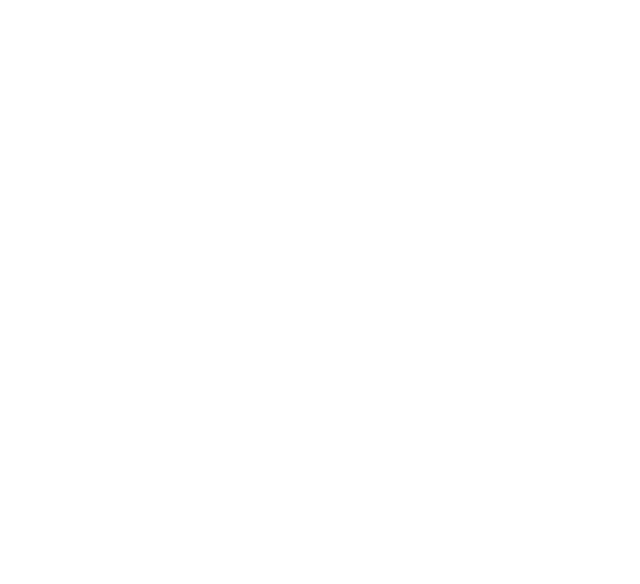
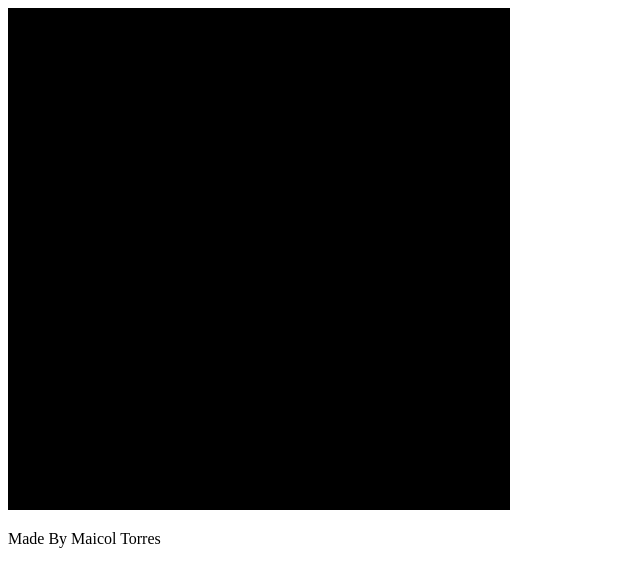
Before and after one commit to Maicolt401/202204-w2chwe-maicol-torres, a website: page index.html in a window 1280 px wide. Shown: the whole page, without its empty margins (0-640 px from the left). Drawn offline with Linux system fonts and the light colour scheme.

Commit message:
made game of the life with some bugs

```diff
--- a/index.html
+++ b/index.html
@@ -1,11 +1,20 @@
 <!DOCTYPE html>
 <html lang="en">
   <head>
-    <link rel="shortcut icon" href="images/ico/ico.png" type="image/x-icon" />
+    <meta charset="UTF-8" />
     <meta name="viewport" content="width=device-width, initial-scale=1.0" />
-    <title>GAME OF THE LIFE</title>
+
+    <link rel="shortcut icon" href="images/ico/ico.png" />
+
+    <script src="js/juego.js" defer></script>
+
+    <title>Game Of Life</title>
   </head>
-  <body>
-    <canvas id="canvas" width="300" height="300"></canvas>
+  <body onload="inicia();">
+    <script src="js/juego.js"></script>
+    <canvas id="canvas" style="border: 1px solid #000000"></canvas>
+    <footer class="footer">
+      <p>Made By Maicol Torres</p>
+    </footer>
   </body>
 </html>
--- /dev/null
+++ b/js/juego.js
@@ -0,0 +1,379 @@
+let canvas;
+let ctx;
+
+const fpsJuego = 20;
+const fpsEditor = 60;
+let fps = fpsJuego;
+
+const canvasX = 500;
+const canvasY = 500;
+let color;
+let tileX;
+let tileY;
+
+// Variable para el tablero junto con sus dimensiones
+let tablero;
+const filas = 100;
+const columnas = 100;
+
+const negro = "#000000";
+const blanco = "#FFFFFF";
+const rojo = "#FF0000";
+
+let pausa = true;
+
+//--------------------------------------------------
+// PATRONES
+
+const patron = [
+  [
+    [0, 1, 0, 0, 1],
+    [1, 0, 0, 0, 0],
+    [1, 0, 0, 0, 1],
+    [1, 1, 1, 1, 0],
+    [0, 0, 0, 0, 0],
+  ],
+
+  [
+    [0, 1, 1, 0, 0],
+    [1, 1, 0, 0, 0],
+    [0, 1, 0, 0, 0],
+    [0, 0, 0, 0, 0],
+    [0, 0, 0, 0, 0],
+  ],
+
+  [
+    [
+      0, 0, 0, 0, 0, 0, 0, 0, 0, 0, 0, 0, 0, 0, 0, 0, 0, 0, 0, 0, 0, 0, 0, 0, 0,
+      1, 0, 0, 0, 0, 0, 0, 0, 0, 0, 0, 0, 0,
+    ],
+    [
+      0, 0, 0, 0, 0, 0, 0, 0, 0, 0, 0, 0, 0, 0, 0, 0, 0, 0, 0, 0, 0, 0, 0, 1, 0,
+      1, 0, 0, 0, 0, 0, 0, 0, 0, 0, 0, 0, 0,
+    ],
+    [
+      0, 0, 0, 0, 0, 0, 0, 0, 0, 0, 0, 0, 0, 1, 1, 0, 0, 0, 0, 0, 0, 1, 1, 0, 0,
+      0, 0, 0, 0, 0, 0, 0, 0, 0, 0, 1, 1, 0,
+    ],
+    [
+      0, 0, 0, 0, 0, 0, 0, 0, 0, 0, 0, 0, 1, 0, 0, 0, 1, 0, 0, 0, 0, 1, 1, 0, 0,
+      0, 0, 0, 0, 0, 0, 0, 0, 0, 0, 1, 1, 0,
+    ],
+    [
+      0, 1, 1, 0, 0, 0, 0, 0, 0, 0, 0, 1, 0, 0, 0, 0, 0, 1, 0, 0, 0, 1, 1, 0, 0,
+      0, 0, 0, 0, 0, 0, 0, 0, 0, 0, 0, 0, 0,
+    ],
+    [
+      0, 1, 1, 0, 0, 0, 0, 0, 0, 0, 0, 1, 0, 0, 0, 1, 0, 1, 1, 0, 0, 0, 0, 1, 0,
+      1, 0, 0, 0, 0, 0, 0, 0, 0, 0, 0, 0, 0,
+    ],
+    [
+      0, 0, 0, 0, 0, 0, 0, 0, 0, 0, 0, 1, 0, 0, 0, 0, 0, 1, 0, 0, 0, 0, 0, 0, 0,
+      1, 0, 0, 0, 0, 0, 0, 0, 0, 0, 0, 0, 0,
+    ],
+    [
+      0, 0, 0, 0, 0, 0, 0, 0, 0, 0, 0, 0, 1, 0, 0, 0, 1, 0, 0, 0, 0, 0, 0, 0, 0,
+      0, 0, 0, 0, 0, 0, 0, 0, 0, 0, 0, 0, 0,
+    ],
+    [
+      0, 0, 0, 0, 0, 0, 0, 0, 0, 0, 0, 0, 0, 1, 1, 0, 0, 0, 0, 0, 0, 0, 0, 0, 0,
+      0, 0, 0, 0, 0, 0, 0, 0, 0, 0, 0, 0, 0,
+    ],
+  ],
+
+  [
+    [1, 0, 0, 1, 0],
+    [0, 0, 0, 0, 1],
+    [1, 0, 0, 0, 1],
+    [0, 1, 1, 1, 1],
+    [0, 0, 0, 0, 0],
+  ],
+
+  [
+    [0, 0, 0, 0, 1],
+    [1, 0, 0, 0, 1],
+    [0, 1, 1, 1, 1],
+    [0, 0, 0, 0, 0],
+  ],
+
+  [
+    [0, 1, 0, 0, 0],
+    [0, 0, 1, 0, 0],
+    [1, 1, 1, 0, 0],
+    [0, 0, 0, 0, 0],
+    [0, 0, 0, 0, 0],
+  ],
+
+  [
+    [1, 1, 1, 0, 0],
+    [1, 0, 0, 0, 0],
+    [0, 1, 0, 0, 0],
+    [0, 0, 0, 0, 0],
+    [0, 0, 0, 0, 0],
+  ],
+];
+
+//--------------------------------------------------
+// CADA CASILLA TENDRÁ UN AGENTE
+// eslint-disable-next-line func-names
+const Agente = function (y, x, vivo) {
+  this.x = x;
+  this.y = y;
+  this.vivo = vivo; // vivo=1 / muerto=0
+
+  this.estadoProx = this.vivo; // indica el estado que tendrá el agente en la siguiente generación
+
+  this.vecinos = [];
+
+  // LO USAMOS PARA CAMBIAR CON EL RATÓN EL AGENTE
+  this.cambiaEstado = () => {
+    if (this.vivo === true) this.vivo = false;
+    else this.vivo = true;
+  };
+
+  this.pintaEstado = (est) => {
+    this.vivo = est;
+  };
+
+  // Método que determina sus vecinos (se usa la primera vez, al crear el agente)
+  this.addVecinos = () => {
+    let xVecino;
+    let yVecino;
+
+    for (let i = -1; i < 2; i++) {
+      for (let j = -1; j < 2; j++) {
+        // Usamos el operador módulo para continuar por los márgenes opuestos al salirnos de la pantalla
+        xVecino = (j + this.x + columnas) % columnas;
+        yVecino = (i + this.y + filas) % filas;
+
+        // siempre que no estemos en (0,0) ya que seríamos nosotros mismos
+        if (i !== 0 || j !== 0) {
+          this.vecinos.push(tablero[yVecino][xVecino]);
+        }
+      }
+    }
+  };
+
+  // Método que calcula el estado siguiente en función de sus vecinos
+  this.nuevoCiclo = () => {
+    let suma = 0;
+
+    for (let i = 0; i < this.vecinos.length; i++) {
+      // Si el vecino está vivo, sumamos
+      if (this.vecinos[i].vivo === 1) {
+        suma++;
+      }
+    } // for
+
+    //--------------------------------------
+    // REGLAS PARA SABER EL PRÓXIMO VALOR
+
+    // valor por defecto (se queda como estaba)
+    this.estadoProx = this.vivo;
+
+    // Reproducción: si la casilla está vacía (muerto) y hay justo 3 vecinos, se crea vida
+    if (this.vivo === 0 && suma === 3) {
+      this.estadoProx = 1;
+    }
+
+    // Muerte: si hay sobrepoblación (más de 3 vecinos) o se está aislado (menos de 2 vecinos) no se sobrevive
+    if (this.vivo === 1 && (suma < 2 || suma > 3)) {
+      this.estadoProx = 0;
+    }
+  };
+
+  // Método para cambiar al ciclo siguiente
+  this.mutacion = () => {
+    this.vivo = this.estadoProx;
+  };
+
+  // Método que dibuja el agente en el tablero
+  this.dibuja = () => {
+    if (this.vivo === 1) color = blanco;
+    else color = negro;
+
+    ctx.fillStyle = color;
+    ctx.fillRect(this.x * tileX, this.y * tileY, tileX, tileY);
+  };
+};
+
+// Función que crea un array 2D y devuelve el objeto
+function creaArray2D(rows, cols) {
+  const obj = new Array(rows);
+  for (let y = 0; y < rows; y++) {
+    obj[y] = new Array(cols);
+  }
+  return obj;
+}
+
+// Crea un agente para cada casilla del tablero
+function inicializaTablero(obj, aleatorio) {
+  let estado;
+
+  for (let y = 0; y < filas; y++) {
+    for (let x = 0; x < columnas; x++) {
+      if (aleatorio === true) estado = Math.floor(Math.random() * 2);
+      else estado = 0;
+
+      // eslint-disable-next-line no-param-reassign
+      obj[y][x] = new Agente(y, x, estado);
+    }
+  }
+
+  for (let y = 0; y < filas; y++) {
+    for (let x = 0; x < columnas; x++) {
+      obj[y][x].addVecinos();
+    }
+  }
+}
+
+function borraCanvas() {
+  // eslint-disable-next-line no-self-assign
+  canvas.width = canvas.width;
+  // eslint-disable-next-line no-self-assign
+  canvas.height = canvas.height;
+}
+
+// eslint-disable-next-line no-unused-vars
+function inicia() {
+  // eslint-disable-next-line no-undef
+  canvas = document.getElementById("canvas");
+  ctx = canvas.getContext("2d");
+
+  canvas.width = canvasX;
+  canvas.height = canvasY;
+
+  // RATÓN
+
+  // eslint-disable-next-line no-use-before-define
+  canvas.addEventListener("mousedown", clicRaton, false);
+  // eslint-disable-next-line no-use-before-define
+  canvas.addEventListener("mouseup", sueltaRaton, false);
+  // eslint-disable-next-line no-use-before-define
+  canvas.addEventListener("mousemove", posicionRaton, false);
+
+  // LECTURA DEL TECLADO
+
+  // eslint-disable-next-line no-undef
+  document.addEventListener("keyup", (tecla) => {
+    // ESPACIO = PAUSA
+    if (tecla.keyCode === 32) {
+      // eslint-disable-next-line no-use-before-define
+      controlaPausa();
+    }
+
+    // R = REINICIAR VACÍO
+    if (tecla.keyCode === 82) {
+      inicializaTablero(tablero, false);
+    }
+
+    // T = REINICIAR ALEATORIO
+    if (tecla.keyCode === 84) {
+      inicializaTablero(tablero, true);
+    }
+  });
+
+  // Calculamos el tamaño de los tiles para que sea proporcionado
+  tileX = Math.floor(canvasX / filas);
+  tileY = Math.floor(canvasY / columnas);
+
+  // Creamos el tablero
+  tablero = creaArray2D(filas, columnas);
+
+  // Obj tablero, aleatorio
+  inicializaTablero(tablero, false);
+
+  setInterval(() => {
+    // eslint-disable-next-line no-use-before-define
+    principal();
+  }, 1000 / fps);
+}
+
+let ratonX = 0;
+let ratonY = 0;
+
+function clicRaton() {}
+
+function sueltaRaton() {
+  // eslint-disable-next-line no-use-before-define
+  cambiaRaton();
+}
+
+function posicionRaton(e) {
+  ratonX = e.pageX;
+  ratonY = e.pageY;
+}
+
+//----------------------------------------------------------
+
+function cambiaRaton() {
+  // tablero[posY][posX].cambiaEstado();
+  const figura = 2;
+  let valor;
+
+  for (let py = 0; py < 9; py++) {
+    for (let px = 0; px < 38; px++) {
+      valor = patron[figura][py][px];
+      // eslint-disable-next-line no-use-before-define
+      tablero[posY - 1 + py][posX - 1 + px].pintaEstado(valor);
+    }
+  }
+}
+//----------------------------------------------------------
+
+let posX;
+let posY;
+
+function dibujaTablero(obj) {
+  // DIBUJAMOS
+  for (let y = 0; y < filas; y++) {
+    for (let x = 0; x < columnas; x++) {
+      obj[y][x].dibuja();
+    }
+  }
+
+  if (pausa === false) {
+    // eslint-disable-next-line no-use-before-define
+    siguiente(obj);
+  }
+
+  // dibujamos el puntero del ratón
+  if (pausa === true) {
+    posX = Math.floor(ratonX / tileX) - 1;
+    posY = Math.floor(ratonY / tileY) - 1;
+
+    ctx.fillStyle = rojo;
+    ctx.fillRect(posX * tileX, posY * tileY, tileX, tileY);
+  }
+}
+
+let controlaPausa = () => {
+  if (pausa === true) {
+    pausa = false;
+    fps = fpsJuego;
+  } else {
+    pausa = true;
+    fps = fpsEditor;
+  }
+};
+
+// CALCULAMOS EL SIGUIENTE CICLO
+let siguiente = (obj) => {
+  for (let y = 0; y < filas; y++) {
+    for (let x = 0; x < columnas; x++) {
+      obj[y][x].nuevoCiclo();
+    }
+  }
+
+  // APLICAMOS LOS DATOS DEL CICLO NUEVO (Actualizamos)
+  for (let y = 0; y < filas; y++) {
+    for (let x = 0; x < columnas; x++) {
+      obj[y][x].mutacion();
+    }
+  }
+};
+
+let principal = () => {
+  borraCanvas();
+  dibujaTablero(tablero);
+};
```
